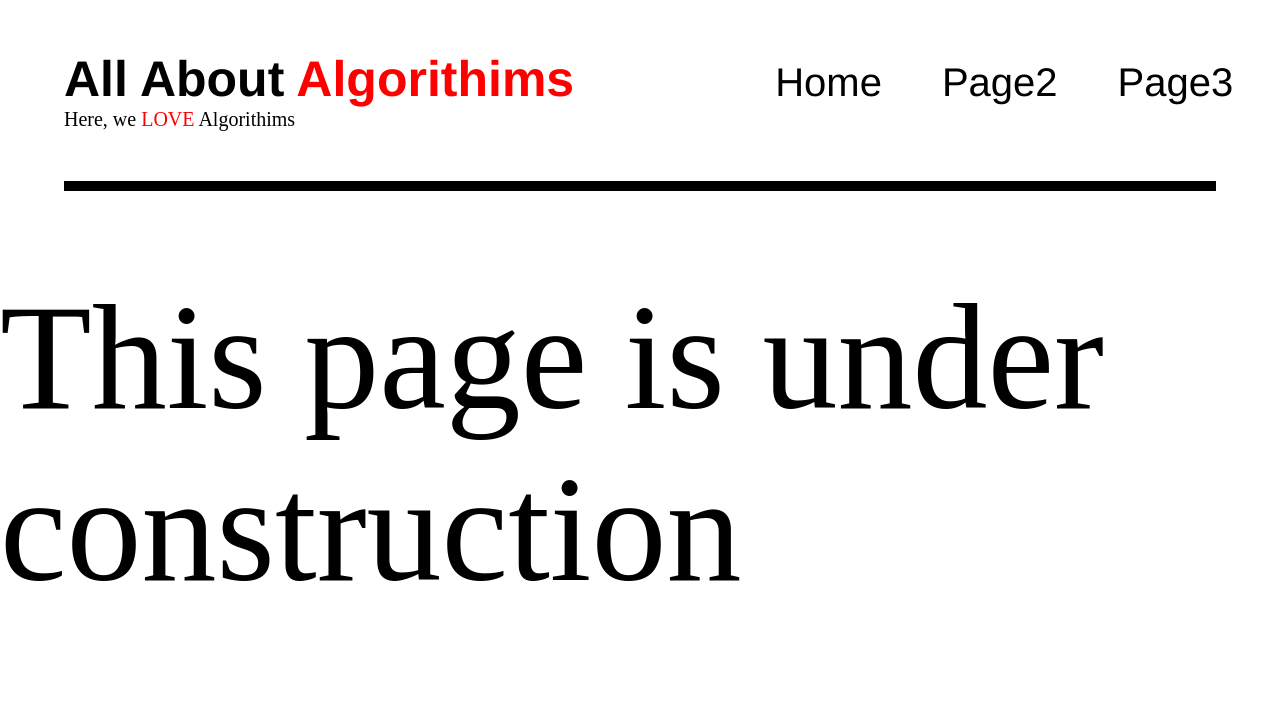
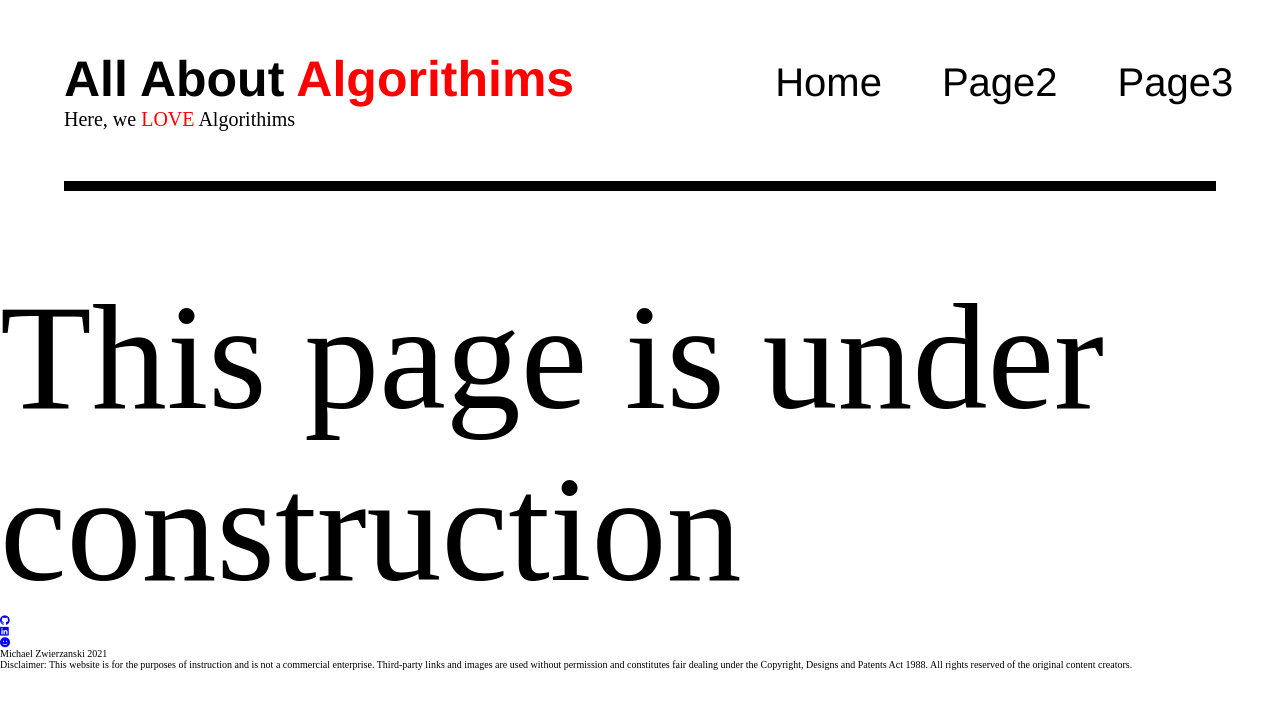
Before and after one commit to mz106/Algorithm-website, a plain HTML site: page euclid_gcd/euclid.html in a window 1280 px wide. Drawn offline with Linux system fonts and the light colour scheme.

Commit message:
Add files via upload

```diff
--- a/euclid_gcd/euclid.html
+++ b/euclid_gcd/euclid.html
@@ -5,6 +5,7 @@
     <meta http-equiv="X-UA-Compatible" content="IE=edge">
     <meta name="viewport" content="width=device-width, initial-scale=1.0">
     <link rel="stylesheet" href="../styles/style.css">
+    <script src="https://kit.fontawesome.com/05ab86fa74.js" crossorigin="anonymous"></script>
     <title>All About Algorithims | Euclid</title>
 </head>
 <body>
@@ -22,5 +23,20 @@
         </nav>
     </header>
     <p style="font-size: 150px;">This page is under construction</p>
+    <footer>
+        <div class="social__container">
+            <ul class="social__container--list">
+                <li><a href="https://github.com/mz106" target="_blank" rel="noopener noreferrer"><i class="fab fa-github"></i></a></li>
+                <li><a href="https://www.linkedin.com/public-profile/settings?trk=d_flagship3_profile_self_view_public_profile" target="_blank" rel="noopener noreferrer"><i class="fab fa-linkedin"></i></a></li>
+                <li><a href="http://michaelz.digital/" target="_blank" rel="noopener noreferrer"><i class="fas fa-smile"></i></a></li>
+            </ul>
+        </div>
+        <div class="copyright__container">
+            <p class="copyright__name">Michael Zwierzanski 2021</p>
+            <p class="copyright copyright-disclaimer">Disclaimer: This website is for the purposes of instruction and is not a commercial enterprise. Third-party links and images are used without permission and constitutes fair
+                dealing under the Copyright, Designs and Patents Act 1988. All rights reserved of the original content creators.
+            </p>
+        </div>
+    </footer>
 </body>
 </html>
```
